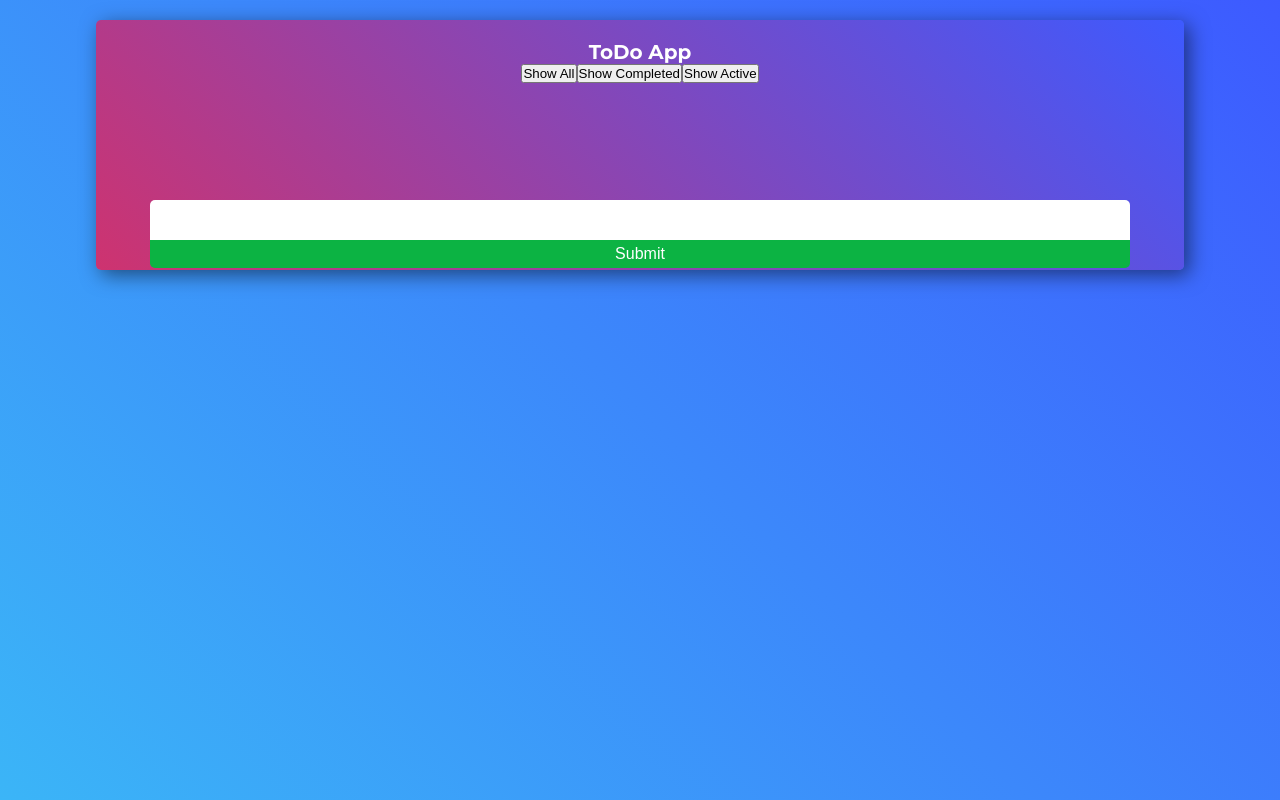
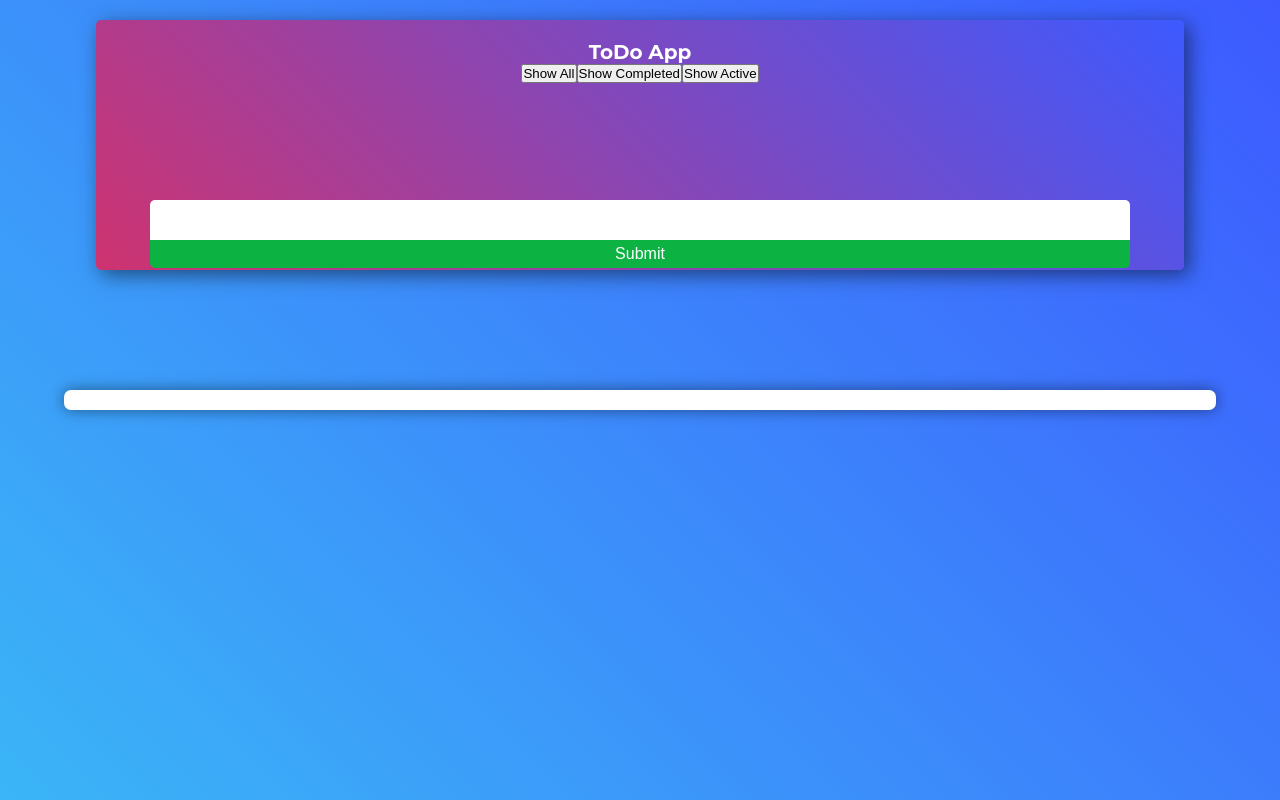
Before and after one commit to dragosbus/todo-react, a React (Create React App) app: page / in a window 1280 px wide. Built offline with nearby package versions, Linux system fonts and the light colour scheme.

Commit message:
added a line throught for completed tasks

```diff
--- a/src/App.css
+++ b/src/App.css
@@ -60,11 +60,16 @@ form {
 
 ul.tasks {
   font-style: none;
-  margin-top: 8rem;
   display: flex;
   justify-content: flex-start;
   align-items: center;
   flex-wrap: wrap;
+  background: #fff;
+  padding: 1rem;
+  width: 90%;
+  margin: 8rem auto 0;
+  border-radius: 7px;
+  box-shadow: 0 0 15px rgba(0, 0, 0, 0.45);
 }
 
 .task {
@@ -77,6 +82,12 @@ ul.tasks {
   animation-name: intro-task;
   animation-duration: 1s;
   animation-timing-function: ease-in;
+  transition: all 0.45s ease-in;
+}
+
+.task-completed {
+  text-decoration: line-through;
+  transition: all 0.45s ease-in;
 }
 
 .task-info {
--- a/src/components/Task.js
+++ b/src/components/Task.js
@@ -32,12 +32,12 @@ export class Task extends Component {
     }
 
     return (
-      <li className="task">
+      <li className={this.props.completed ? 'task task-completed' : 'task'}>
         <div className="task-name">
           {valueTask}
           <button onClick={()=> this.props.remove(this.props.id)}>Remove</button>
           {editBtn}
-          <input type="checkbox" onChange={()=>this.props.complete(this.props.id)}/>
+          <input checked={this.props.completed} type="checkbox" onChange={()=>this.props.complete(this.props.id)}/>
         </div>
       </li>
     );
--- a/src/components/Tasks.js
+++ b/src/components/Tasks.js
@@ -14,6 +14,7 @@ export class Tasks extends Component {
             remove={this.props.remove}
             editAction={this.props.editAction}
             complete={this.props.complete}
+            completed={task.completed}
           />
         ))}
       </ul>
```
Also changed, not shown: src/App.js (line endings or trailing spaces).
